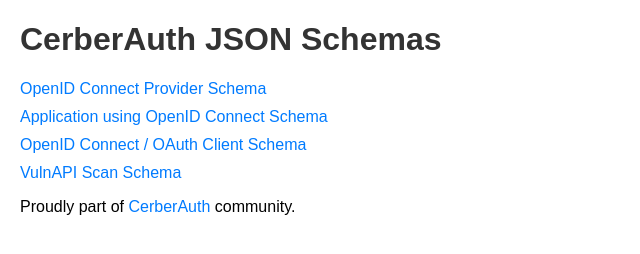
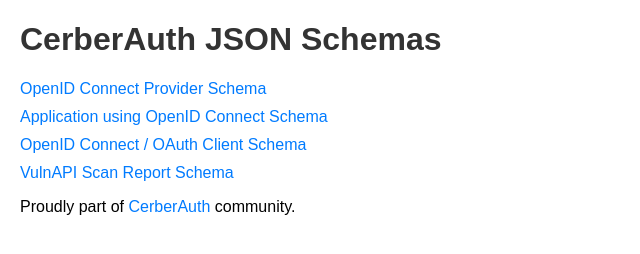
Before and after one commit to cerberauth/schemas, a plain HTML site: page schemas/index.html in a window 1280 px wide. Shown: the full height of the page, 0-640 px from the left. Drawn offline with Linux system fonts and the light colour scheme.

Commit message:
fix: vulnapi report schema link

```diff
--- a/schemas/index.html
+++ b/schemas/index.html
@@ -51,7 +51,7 @@
                 Schema</a>
         </li>
         <li>
-            <a href="/vulnapi/draft/2024-10/scan.schema.json" target="_blank">VulnAPI Scan Schema</a>
+            <a href="/vulnapi/draft/2024-10/scan-report.schema.json" target="_blank">VulnAPI Scan Report Schema</a>
         </li>
     </ul>
 
```
